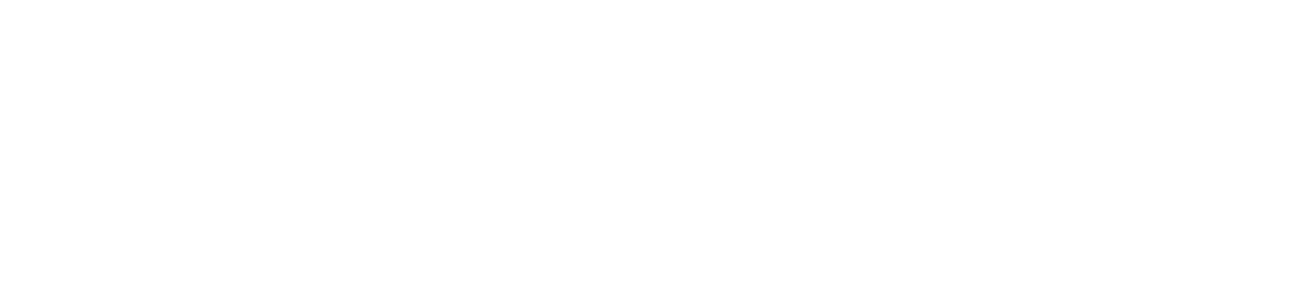
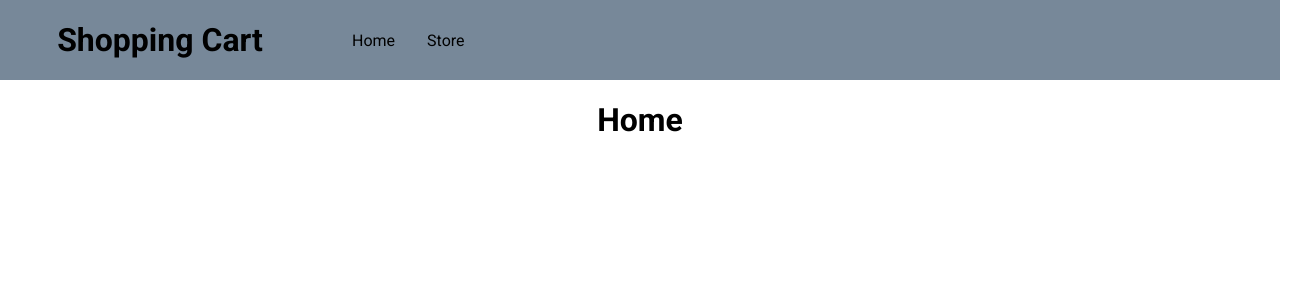
Before and after one commit to anthony-hsu/online-store, a React (Vite) app: page / in a window 1280 px wide. Shown: the top 300 px of the page, 1312 px wide, since content can reach past the window. Built offline with nearby package versions, Linux system fonts and the light colour scheme.

Commit message:
Add header, home, and shop components

```diff
--- a/index.html
+++ b/index.html
@@ -4,6 +4,9 @@
     <meta charset="UTF-8" />
     <meta name="viewport" content="width=device-width, initial-scale=1.0" />
     <title>Online Store</title>
+    <link rel="preconnect" href="https://fonts.googleapis.com" />
+    <link rel="preconnect" href="https://fonts.gstatic.com" crossorigin />
+    <link href="https://fonts.googleapis.com/css2?family=Roboto:wght@100;300;400;500;700;900&display=swap" rel="stylesheet" />
   </head>
   <body>
     <div id="root"></div>
--- a/package.json
+++ b/package.json
@@ -11,7 +11,8 @@
   },
   "dependencies": {
     "react": "^18.2.0",
-    "react-dom": "^18.2.0"
+    "react-dom": "^18.2.0",
+    "react-router-dom": "^6.16.0"
   },
   "devDependencies": {
     "@types/react": "^18.2.15",
--- a/src/App.css
+++ b/src/App.css
@@ -0,0 +1,36 @@
+body {
+    margin: 0;
+    font-family: "Roboto", system-ui, -apple-system, BlinkMacSystemFont, 'Segoe UI', Roboto, Oxygen, Ubuntu, Cantarell, 'Open Sans', 'Helvetica Neue', sans-serif;
+}
+
+.App {
+    text-align: center;
+}
+
+.navbar {
+    background-color: lightslategrey;
+    height: 5rem;
+    display: flex;
+    flex-direction: row;
+    justify-content: flex-start;
+    align-items: center;
+    gap: 2rem;
+}
+
+#navbar-title {
+    flex: 1 0 25%;
+}
+
+.navlink-container {
+    flex: 1 0 75%;
+    display: flex;
+    flex-direction: row;
+    justify-content: flex-start;
+    align-items: center;
+    gap: 2rem;
+}
+
+.navlink {
+    text-decoration: none;
+    color: black;
+}
--- a/src/App.jsx
+++ b/src/App.jsx
@@ -1,7 +1,32 @@
 import "./App.css";
+import { RouterProvider, createBrowserRouter } from "react-router-dom";
+import Header from "./components/Header";
+import Home from "./components/Home";
+import Store from "./components/Store";
 
 function App() {
-  return <div></div>;
+  const router = createBrowserRouter([
+    {
+      path: "/",
+      element: <Header />,
+      children: [
+        {
+          index: true,
+          element: <Home />,
+        },
+        {
+          path: "store",
+          element: <Store />,
+        },
+      ],
+    },
+  ]);
+
+  return (
+    <div className="App">
+      <RouterProvider router={router} />
+    </div>
+  );
 }
 
 export default App;
--- /dev/null
+++ b/src/components/Header.jsx
@@ -0,0 +1,22 @@
+import { NavLink, Outlet } from "react-router-dom";
+
+function Header() {
+  return (
+    <div>
+      <div className="navbar">
+        <h1 id="navbar-title">Shopping Cart</h1>
+        <div className="navlink-container">
+          <NavLink className="navlink" to="/">
+            Home
+          </NavLink>
+          <NavLink className="navlink" to="store">
+            Store
+          </NavLink>
+        </div>
+      </div>
+      <Outlet />
+    </div>
+  );
+}
+
+export default Header;
--- /dev/null
+++ b/src/components/Home.jsx
@@ -0,0 +1,9 @@
+function Home() {
+  return (
+    <div>
+      <h1>Home</h1>
+    </div>
+  );
+}
+
+export default Home;
--- /dev/null
+++ b/src/components/Store.jsx
@@ -0,0 +1,9 @@
+function Store() {
+  return (
+    <div>
+      <h1>Store</h1>
+    </div>
+  )
+}
+
+export default Store
```
Also changed, not shown: 1 other file (tests, documents, lock files or other folders).
